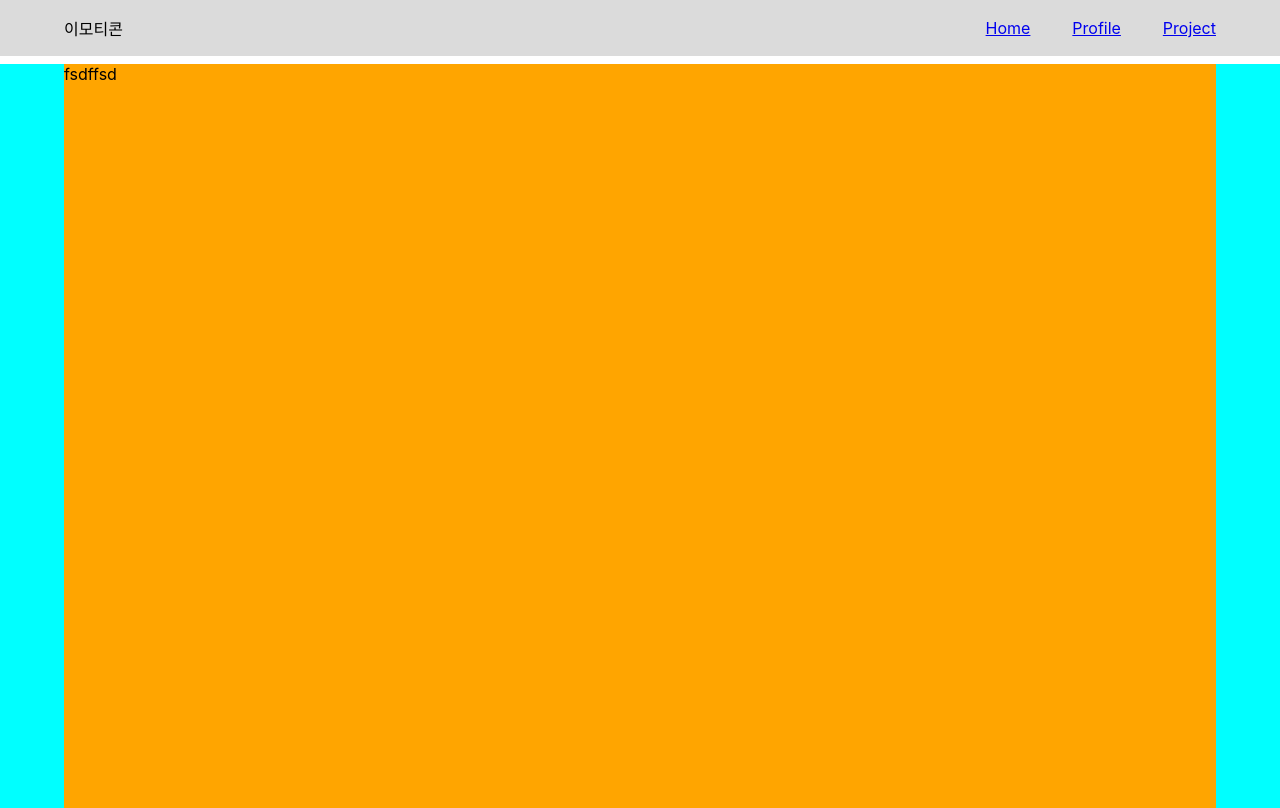
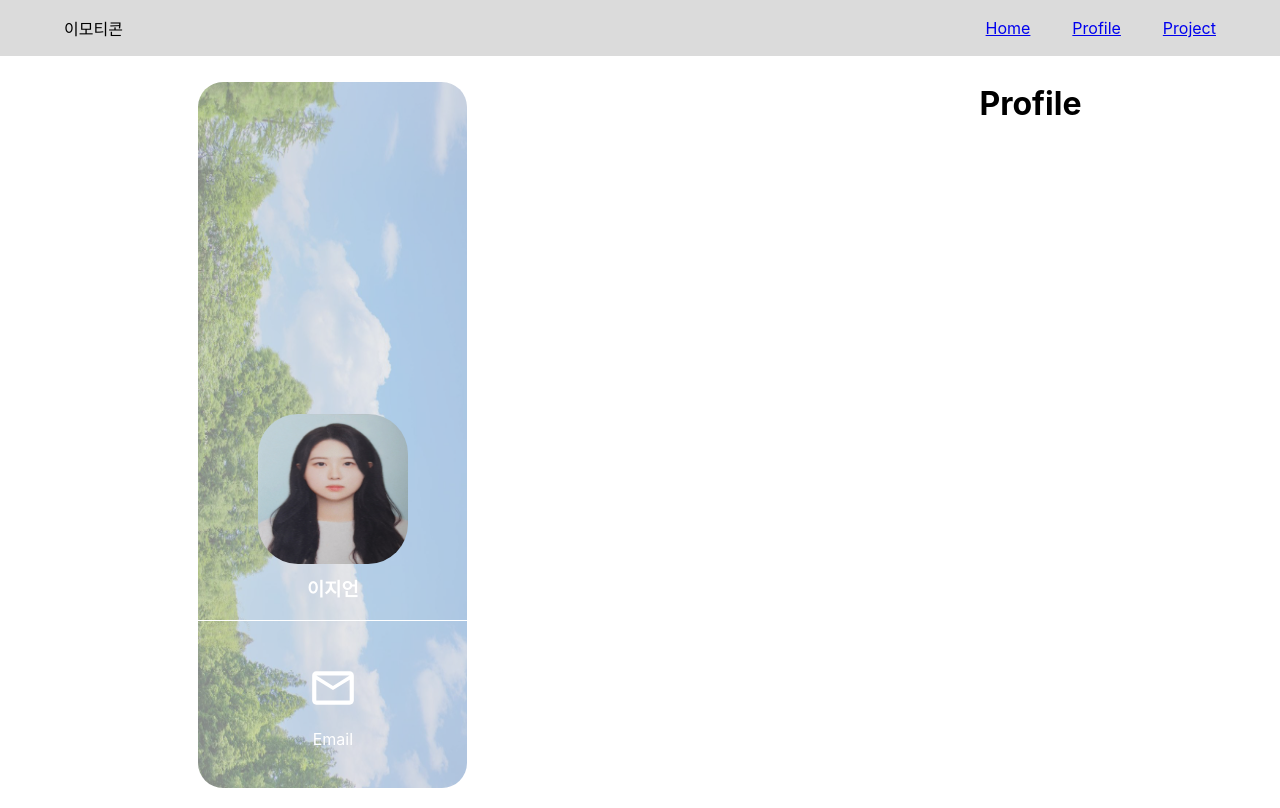
Before and after one commit to ez0603/Portfolio, a React (Create React App) app: page /Profile in a window 1280 px wide. Built offline with nearby package versions, Linux system fonts and the light colour scheme.

Commit message:
Feat : 프로필 작성

```diff
--- a/src/pages/ProfileMain/ProfileMain.jsx
+++ b/src/pages/ProfileMain/ProfileMain.jsx
@@ -1,13 +1,50 @@
 /** @jsxImportSource @emotion/react */
 import * as s from "./style";
-
+import Image from "../../assets/img/file.jpg";
+import backImage from "../../assets/img/background.jpg";
+import { MdMailOutline } from "react-icons/md";
+import { useState } from "react";
 
 function ProfileMain(props) {
+  const [isCopied, setIsCopied] = useState(false);
+
+  const handleCopyEmail = () => {
+    const email = "dlwldjs31232@naver.com";
+    navigator.clipboard.writeText(email).then(() => {
+      setIsCopied(true);
+      setTimeout(() => setIsCopied(false), 2000); // 2초 후에 알림 메시지 숨김
+    });
+  };
+
   return (
     <div css={s.layout}>
       <div css={s.container}>
         <div css={s.content}>
-					fsdffsd
+          <div css={s.profileContainer}>
+            <div css={s.aboutMe}>
+              <div css={s.background}>
+                <img src={backImage} alt="" />
+              </div>
+              <div css={s.img}>
+                <img src={Image} alt="" />
+                <h3>이지언</h3>
+                <div css={s.messageBox}>
+                  <MdMailOutline
+                    size={50}
+                    color="white"
+                    onClick={handleCopyEmail}
+                  />
+                  <p>Email</p>
+                  {isCopied && (
+                    <p css={s.copiedMessage}>Email copied to clipboard!</p>
+                  )}
+                </div>
+              </div>
+            </div>
+            <div>
+              <h1>Profile</h1>
+            </div>
+          </div>
         </div>
       </div>
     </div>
--- a/src/pages/ProfileMain/style.js
+++ b/src/pages/ProfileMain/style.js
@@ -2,25 +2,109 @@ import { css } from "@emotion/react";
 
 export const layout = css`
   position: relative;
-  width: 100%; //모니터 기준
+  width: 100%;
   height: 93vh;
-  background-color: #ecc7c7;
+  background-color: #fff;
   display: flex;
   align-items: center;
-  margin-top: 64px;
+  margin-top: 63px;
 `;
 
 export const container = css`
   width: 100%;
   height: 100%;
-  background-color: aqua;
   display: flex;
   align-items: center;
   justify-content: center;
 `;
 
 export const content = css`
-  width: 90%;
+  width: 100%;
   height: 100%;
-  background-color: orange;
+  display: flex;
+  align-items: center;
+  justify-content: center;
 `;
+
+export const profileContainer = css`
+  overflow: scroll;
+  -ms-overflow-style: none;
+  scrollbar-width: none;
+  width: 100%;
+  height: 100%;
+  /* background-color: aqua; */
+  display: flex;
+  justify-content: space-around;
+`;
+
+export const aboutMe = css`
+  /* background-color: orange; */
+  width: 30%;
+  height: 100%;
+  display: flex;
+  justify-content: center;
+  border-radius: 20px;
+  position: relative;
+  flex-direction: column;
+`;
+
+export const background = css`
+  background-color: #fff;
+  width: 70%;
+  height: 95%;
+  display: flex;
+  flex-direction: column;
+  align-items: center;
+  justify-content: center;
+  position: relative;
+
+  & img {
+    width: 100%;
+    border-radius: 25px;
+    height: 100%;
+    opacity: 0.5;
+  }
+`;
+
+export const img = css`
+  width: 100%;
+  height: 100%;
+  position: absolute;
+  top: 50%;
+  left: 35%;
+  transform: translate(-50%, -50%);
+  display: flex;
+  align-items: center;
+  flex-direction: column;
+  justify-content: end;
+
+  & img {
+    border-radius: 40px;
+    width: 150px;
+    height: 150px;
+  }
+
+  & h3 {
+    font-weight: 700;
+    color: white;
+    margin-top: 10px;
+  }
+`;
+
+export const messageBox = css`
+  background-color: transparent;
+  width: 100%;
+  height: 25%;
+  border-top: 1px solid white;
+  display: flex;
+  align-items: center;
+  justify-content: center;
+  flex-direction: column;
+  color: white;
+`;
+
+export const copiedMessage = css`
+  color: yellow;
+  font-size: 14px;
+  margin-top: 10px;
+`;
```
Also changed, not shown: src/assets/img/background.jpg (added), src/assets/img/file.jpg (added). Lines whose indentation alone changed are shown as unchanged.
